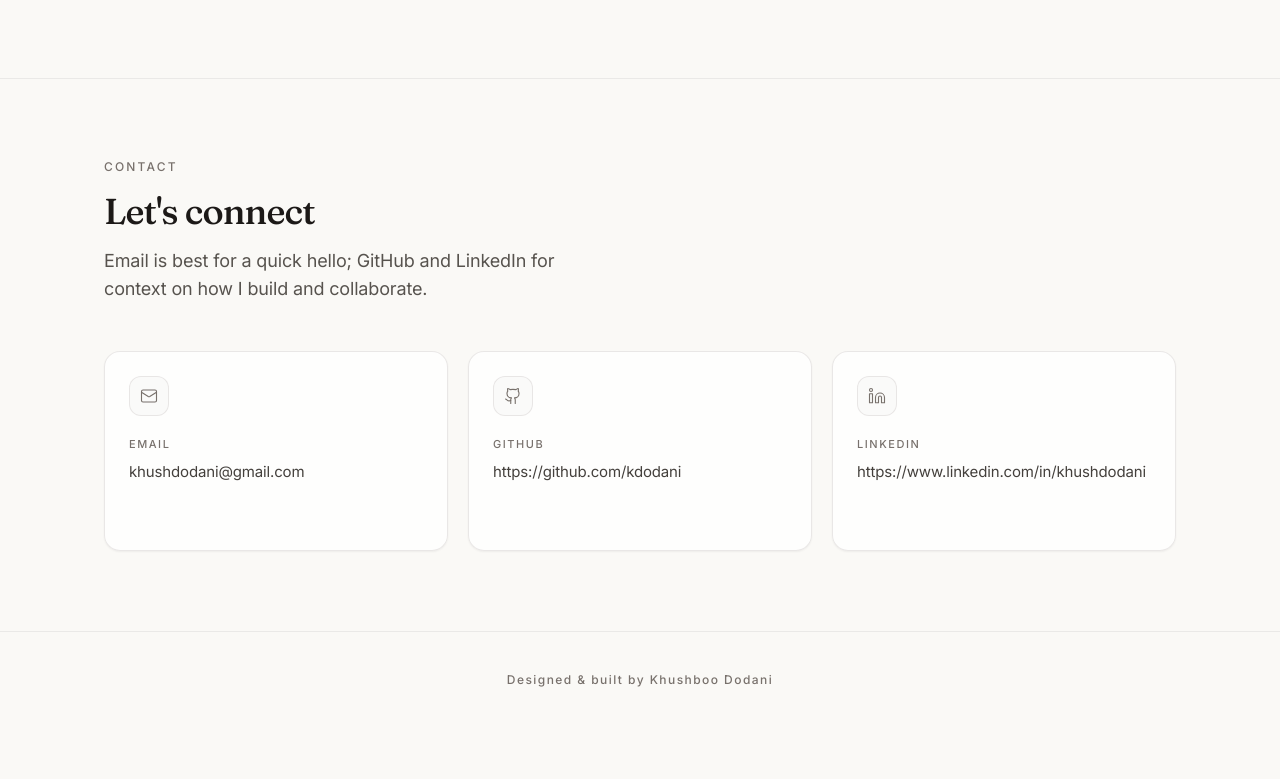
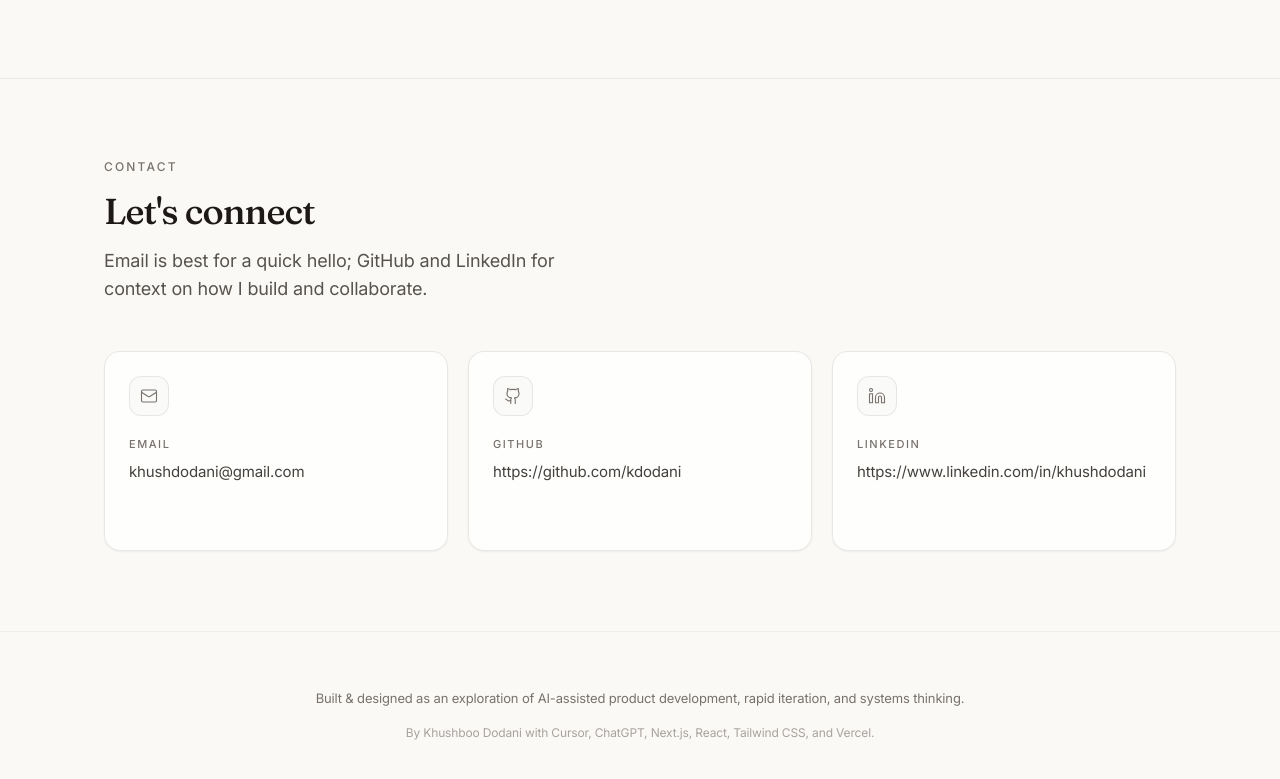
Before and after one commit to kdodani/kdodani-portfolio, a Next.js app: page / in a window 1280 px wide. Shown: the part 4775-5554 px from the top of the page. Before the commit the page ends 5503 px from the top, so only its background shows below. Built offline with nearby package versions, Linux system fonts and the light colour scheme.

Commit message:
footer fixed to show portfolio as side project - fixed

```diff
--- a/src/components/layout/SiteCredit.tsx
+++ b/src/components/layout/SiteCredit.tsx
@@ -1,7 +1,15 @@
 export function SiteCredit() {
   return (
-    <p className="border-t border-stone-200/80 py-8 text-center text-[11px] font-medium tracking-[0.12em] text-stone-500 sm:py-10 sm:text-xs">
-      {"Designed & built by Khushboo Dodani"}
-    </p>
+    <footer className="border-t border-stone-200/60 py-10 sm:py-12 lg:py-14">
+      <div className="mx-auto max-w-xl px-6 text-center sm:max-w-2xl lg:max-w-3xl lg:px-10">
+        <p className="text-[12px] font-normal leading-[1.65] text-stone-500 sm:text-[13px] sm:leading-relaxed">
+          Built &amp; designed as an exploration of AI-assisted product development, rapid
+          iteration, and systems thinking.
+        </p>
+        <p className="mt-3 text-[11px] font-normal leading-[1.65] text-stone-400 sm:mt-3.5 sm:text-[12px] sm:leading-relaxed">
+          By Khushboo Dodani with Cursor, ChatGPT, Next.js, React, Tailwind CSS, and Vercel.
+        </p>
+      </div>
+    </footer>
   );
 }
```
